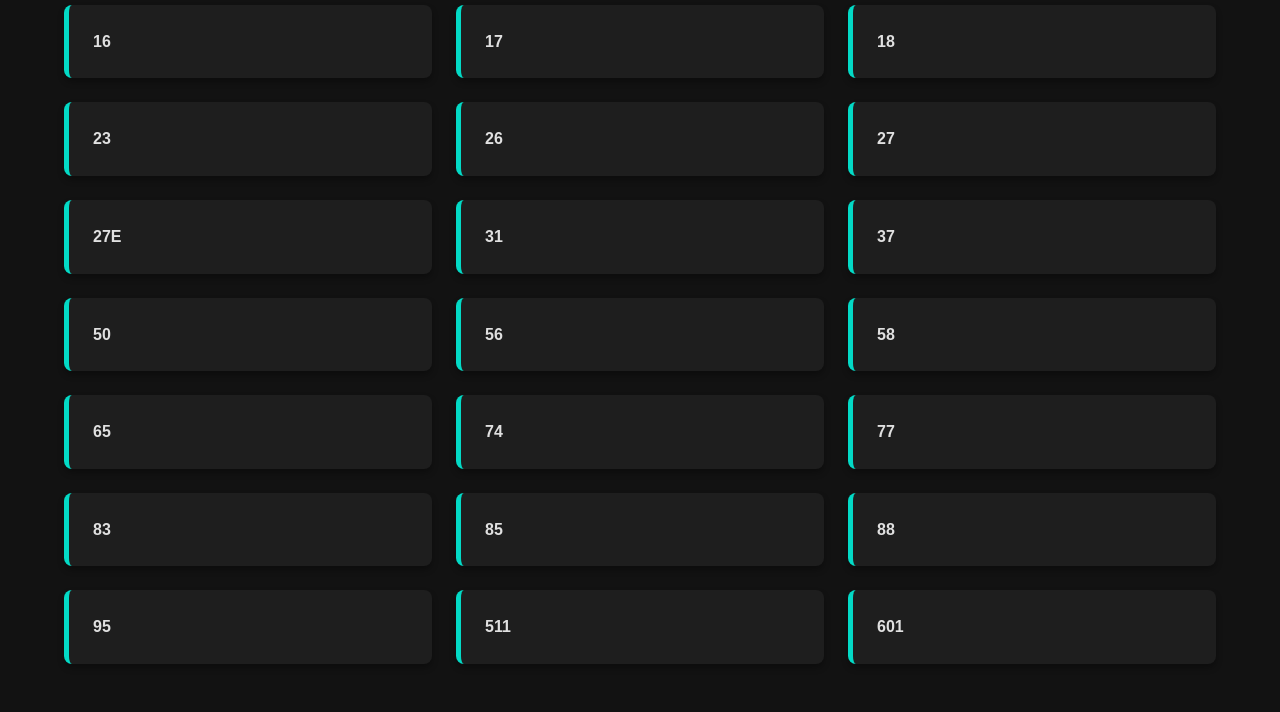
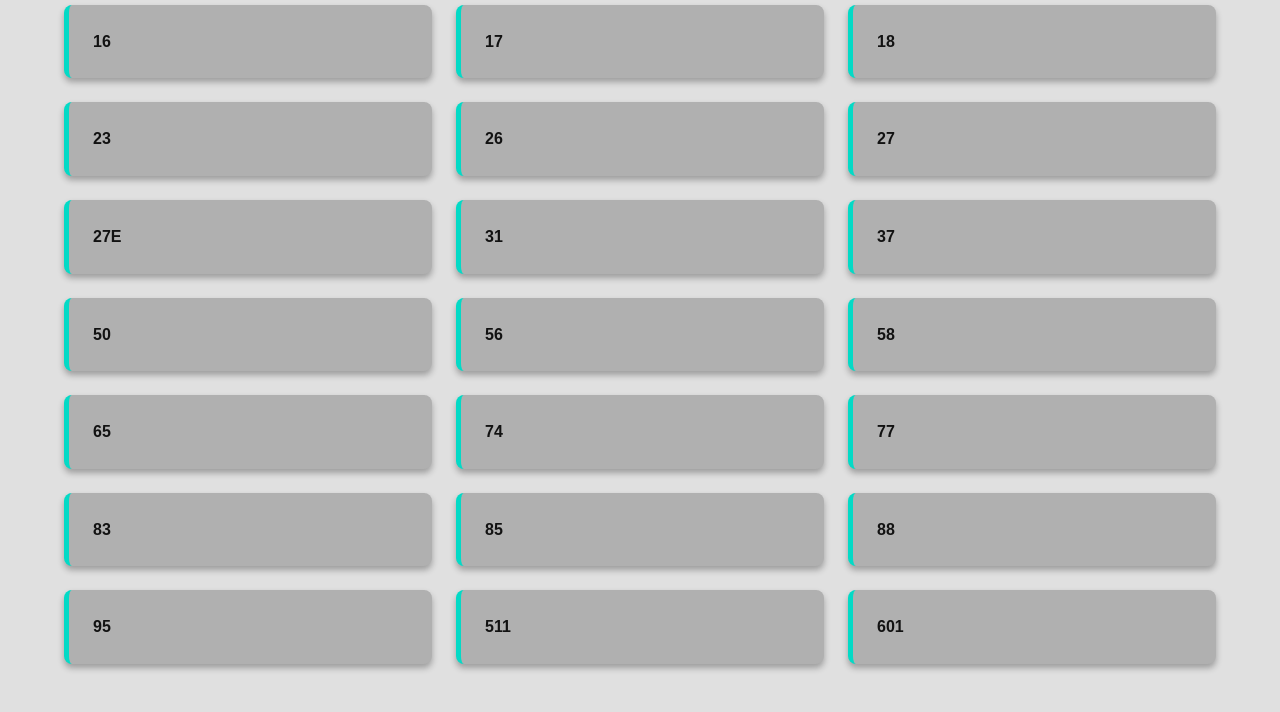
Before and after one commit to l96000/test95tracker, a website: page index.html in a window 1280 px wide. Shown: the part 160-872 px from the top of the page. Drawn offline with Linux system fonts and the light colour scheme.

Commit message:
Update index.html

```diff
--- a/index.html
+++ b/index.html
@@ -13,9 +13,9 @@
 
 /* Globalni Dark Mode stilovi */
 :root {
-    --dark-bg: #121212; /* Jako tamna pozadina */
-    --dark-surface: #1E1E1E; /* Tamnija pozadina za elemente (karte, navigacija) */
-    --text-primary: #E0E0E0; /* Svetli tekst */
+    --dark-bg: #E0E0E0; /* Jako tamna pozadina */
+    --dark-surface: #B0B0B0; /* Tamnija pozadina za elemente (karte, navigacija) */
+    --text-primary: #121212; /* Svetli tekst */
     --text-secondary: #B0B0B0; /* Sekundarni tekst */
     --accent-color: #03DAC6; /* Akcentna/naglašena boja (tirkizna - moderna) */
     --accent-hover: #03A9A4; /* Tamnija verzija naglašene boje */
```
